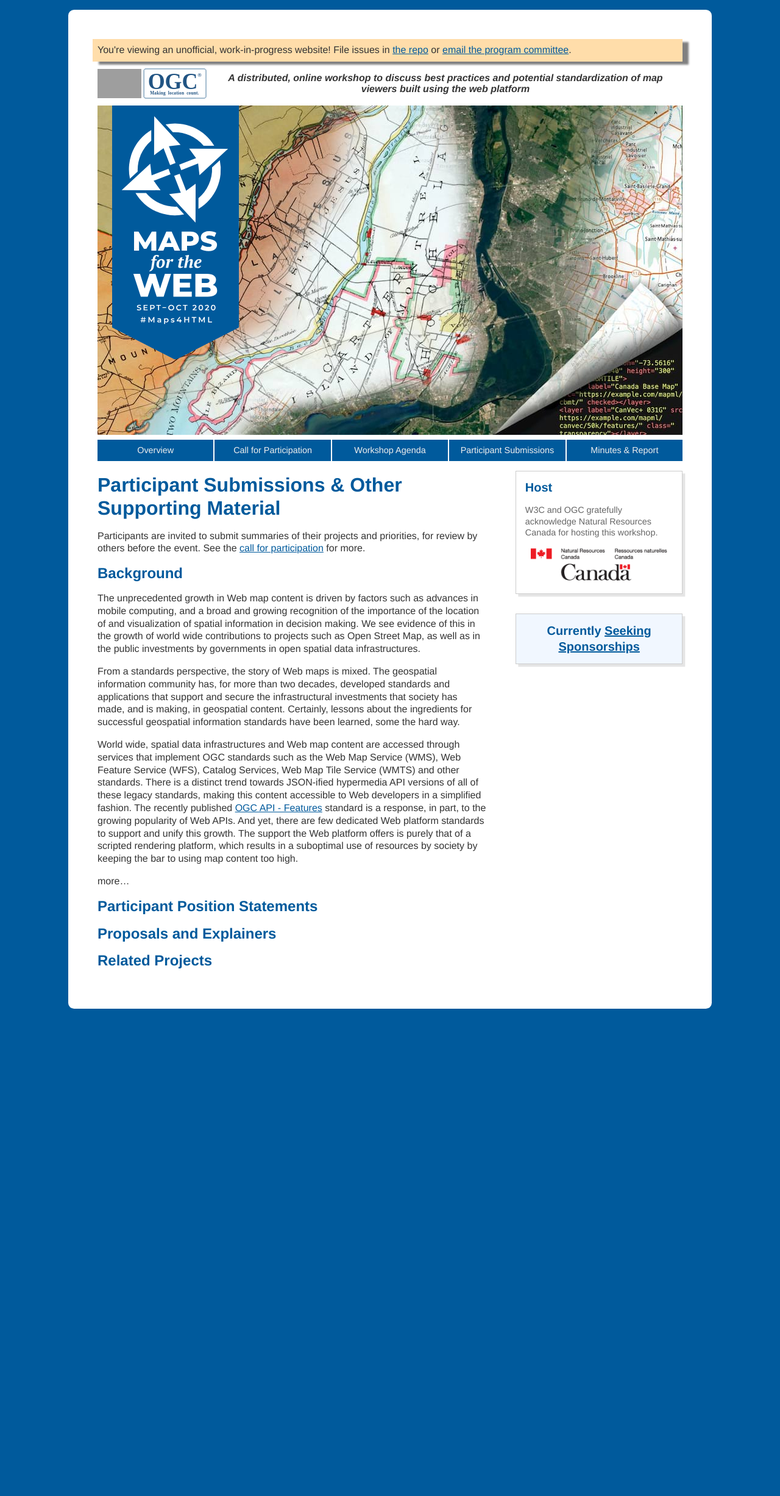
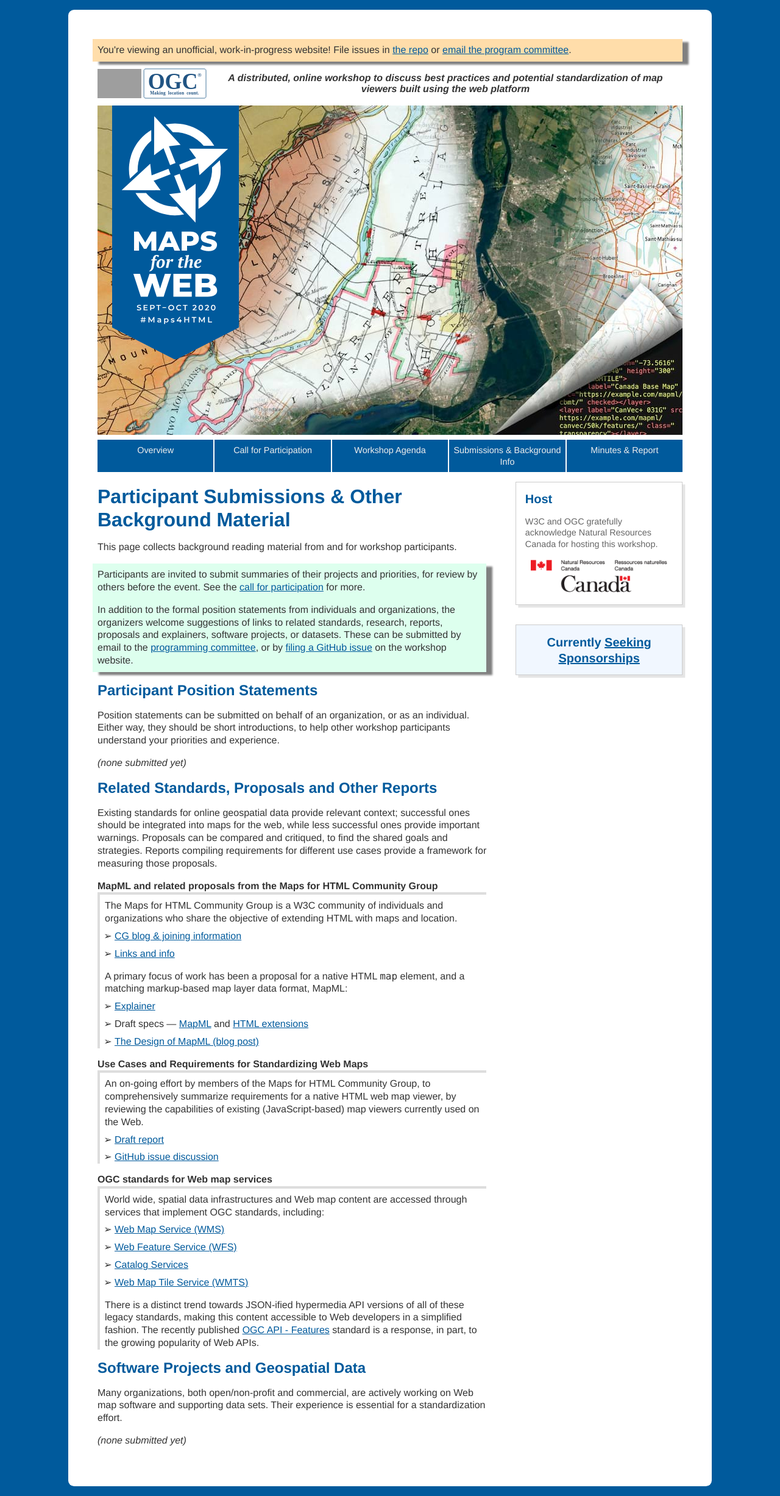
Before and after one commit to Maps4HTML/Maps4HTML-Workshop-2020, a Jekyll site: the page built from supporting-material.html, in a window 1280 px wide. Shown: the whole page at 61% size. Built offline with Jekyll 4.4.1, drawn with Linux system fonts in a browser that asks for light colours; before the commit the page ends 1670 px from its top, so only the background shows below that; grey boxes are pictures that could not be loaded.

Commit message:
Expand & tidy the Submissions & Background page
Uses material by @prushforth and @ghobona
from #33 and #41.

Rewrites the content & links from the existing text & that PR
to be more of a quick reference guide. (With fewer opinions!)

Adds intro paragraphs to each heading.

Changes the nav bar title to cover the full content.

Includes style tweaks
& change to heading-anchor script to add anchors for dt elements.

```diff
--- a/_data/nav.yml
+++ b/_data/nav.yml
@@ -5,6 +5,6 @@
 - link: /agenda
   text: Workshop Agenda
 - link: /supporting-material
-  text: Participant Submissions
+  text: Submissions & Background Info
 - link: /report
   text: Minutes & Report
--- a/assets/css/style.css
+++ b/assets/css/style.css
@@ -354,7 +354,7 @@
   margin-left: 0;
   padding-left: 1em;
 }
-ul ul {
+ul ul, ol ul, dl ul {
   list-style: circle;
   list-style: "➢ ";
   margin: 0.5rem 0 1rem;
@@ -368,16 +368,23 @@
 }
 
 dd {
-  margin: 0 0 .6em;
+  margin: 0 0 0.5rem;
 }
 
 dt {
   font-weight: 700;
   margin-top: 1rem;
 }
-
-.main dt {
-  margin-top: 2rem;
+dd {
+  border: solid #ddd 0.25rem;
+  border-style: solid none none solid;
+  padding: 0.5rem 0 0 0.5rem;
+}
+dd p {
+  margin: 0.5rem 0 0
+}
+dd > :first-child {
+  margin-top: 0;
 }
 
 img {
@@ -396,6 +403,10 @@
 h4 {
   break-after: avoid;
   line-height: 1.2;
+}
+
+code {
+  font: 100% ui-monospace, "Consolas", "Menlo", monospace;
 }
 
 @media all and (max-width: 40rem) {
--- a/assets/js/script.js
+++ b/assets/js/script.js
@@ -20,7 +20,7 @@
     };
 
     window.addEventListener("load", function () {
-        Array.prototype.forEach.call(document.querySelectorAll("#main h1[id], #main h2[id], #main h3[id], #main h4[id], #main h5[id]"), function (el) {
+        Array.prototype.forEach.call(document.querySelectorAll("#main h1[id], #main h2[id], #main h3[id], #main h4[id], #main h5[id], #main dt[id]"), function (el) {
             var a = createAnchorFromHeading(el);
             el.classList.add("has-ref");
             el.addEventListener("click", function () {
--- a/supporting-material.html
+++ b/supporting-material.html
@@ -1,58 +1,135 @@
 ---
 permalink: /supporting-material
-title: Participant Submissions &amp; Other Supporting Material
+title: Participant Submissions &amp; Other Background Material
 description: >-
   Essential background reading for
   the W3C/OGC Joint Workshop on Maps for the Web, 15−17 June, 2020 in Montreal.
 ---
 
 <p>
-  Participants are invited to submit summaries of their projects and priorities,
-  for review by others before the event.
-  See the <a href="{{ '/call-for-participation' | relative_url }}">call for participation</a> for more.
+  This page collects background reading material
+  from and for workshop participants.
 </p>
 
-<h2 id="background">Background</h2>
+<div class="info">
+  <p>
+    Participants are invited to submit summaries of their projects and priorities,
+    for review by others before the event.
+    See the <a href="{{ '/call-for-participation' | relative_url }}">call for participation</a> for more.
+  </p>
+  <p>
+    In addition to the formal position statements from individuals and organizations,
+    the organizers welcome suggestions of links to
+    related standards, research, reports,
+    proposals and explainers,
+    software projects, or datasets.
+    These can be submitted by email to the
+    <a href="{{ '/call-for-participation#programming-committee' | relative_url }}">programming committee</a>,
+    or by <a href="https://github.com/Maps4HTML/Maps4HTML-Workshop-2020/issues">filing a GitHub issue</a>
+    on the workshop website.
+  </p>
+</div>
+
+<h2 id="position-statements">Participant Position Statements</h2>
 
 <p>
-  The unprecedented growth in Web map content is driven by factors such as advances
-  in mobile computing, and a broad and growing recognition of the importance of
-  the location of and visualization of spatial information in decision making.
-  We see evidence of this in the growth of world wide contributions to projects
-  such as Open Street Map, as well as in the public investments by governments
-  in open spatial data infrastructures.
+Position statements can be submitted on behalf of an organization,
+or as an individual.
+Either way, they should be short introductions,
+to help other workshop participants understand your priorities and experience.
 </p>
+
+<dl>
+  <i>(none submitted yet)</i>
+</dl>
+
+<h2 id="reports-explainers">Related Standards, Proposals and Other Reports</h2>
+
 <p>
-  From a standards perspective, the story of Web maps is mixed.
-  The geospatial information community has, for more than two decades, developed
-  standards and applications that support and secure the infrastructural
-  investments that society has made, and is making, in geospatial content.
-  Certainly, lessons about the ingredients for successful geospatial information
-  standards have been learned, some the hard way.
+  Existing standards for online geospatial data provide relevant context;
+  successful ones should be integrated into maps for the web,
+  while less successful ones provide important warnings.
+  Proposals can be compared and critiqued,
+  to find the shared goals and strategies.
+  Reports compiling requirements for different use cases
+  provide a framework for measuring those proposals.
 </p>
+
+<dl>
+<dt id="mapml">
+  MapML and related proposals from the Maps for HTML Community Group
+</dt>
+<dd>
+  <p>
+    The Maps for HTML Community Group is a W3C community
+    of individuals and organizations who share the objective
+    of extending HTML with maps and location.
+  </p>
+  <ul>
+    <li><a href="https://www.w3.org/community/maps4html/">CG blog & joining information</a></li>
+    <li><a href="https://maps4html.org/">Links and info</a></li>
+  </ul>
+  <p>
+    A primary focus of work has been a proposal for
+    a native HTML <code>map</code> element,
+    and a matching markup-based map layer data format, MapML:
+  </p>
+  <ul>
+    <li><a href="https://github.com/Maps4HTML/MapML-Proposal#the-mapml-proposal---explainermd">Explainer</a></li>
+    <li>Draft specs —
+      <a href="https://maps4html.org/MapML/spec/">MapML</a>
+      and <a href="https://maps4html.org/HTML-Map-Element/spec/">HTML extensions</a>
+    </li>
+    <li><a href="https://www.w3.org/community/maps4html/2019/12/09/the-design-of-mapml/">The Design of MapML (blog post)</a></li>
+</dd>
+
+<dt id="maps4html-use-cases">
+  Use Cases and Requirements for Standardizing Web Maps
+</dt>
+<dd>
+  <p>
+    An on-going effort by members of the Maps for HTML Community Group,
+    to comprehensively summarize requirements for a native HTML web map viewer,
+    by reviewing the capabilities of existing (JavaScript-based) map viewers
+    currently used on the Web.
+  </p>
+  <ul>
+    <li><a href="https://maps4html.org/HTML-Map-Element-UseCases-Requirements/">Draft report</a></li>
+    <li><a href="https://github.com/Maps4HTML/HTML-Map-Element-UseCases-Requirements/issues/">GitHub issue discussion</a></li>
+  </ul>
+</dd>
+
+<dt id="OGC-standards">OGC standards for Web map services</dt>
+<dd>
 <p>
   World wide, spatial data infrastructures and Web map content are accessed
-  through services that implement OGC standards such as the Web Map Service
-  (WMS), Web Feature Service (WFS), Catalog Services, Web Map Tile Service
-  (WMTS) and other standards. There is a distinct trend towards JSON-ified
+  through services that implement OGC standards, including:
+</p>
+<ul>
+  <li><a href="https://www.ogc.org/standards/wms">Web Map Service (WMS)</a></li>
+  <li><a href="https://www.ogc.org/standards/wfs">Web Feature Service (WFS)</a></li>
+  <li><a href="https://www.ogc.org/standards/cat">Catalog Services</a></li>
+  <li><a href="https://www.ogc.org/standards/wmts">Web Map Tile Service (WMTS)</a></li>
+</ul>
+<p>There is a distinct trend towards JSON-ified
   hypermedia API versions of all of these legacy standards, making this content
   accessible to Web developers in a simplified fashion. The recently published
   <a href="https://www.opengeospatial.org/standards/ogcapi-features"
-    >OGC API - Features</a
-  >
-  standard is a response, in part, to the growing popularity of Web APIs. And
-  yet, there are few dedicated Web platform standards to support and unify this
-  growth. The support the Web platform offers is purely that of a scripted
-  rendering platform, which results in a suboptimal use of resources by society
-  by keeping the bar to using map content too high.
+    >OGC API - Features</a>
+  standard is a response, in part, to the growing popularity of Web APIs.
+</p>
+</dd>
+
+</dl>
+
+<h2 id="projects">Software Projects and Geospatial Data</h2>
+
+<p>
+Many organizations, both open/non-profit and commercial,
+are actively working on Web map software and supporting data sets.
+Their experience is essential for a standardization effort.
 </p>
 
-<p>
-  more…
-</p>
-
-<h2 id="position-statements">Participant Position Statements</h2>
-
-<h2 id="explainers">Proposals and Explainers</h2>
-
-<h2 id="projects">Related Projects</h2>
+<dl>
+  <i>(none submitted yet)</i>
+</dl>
```
